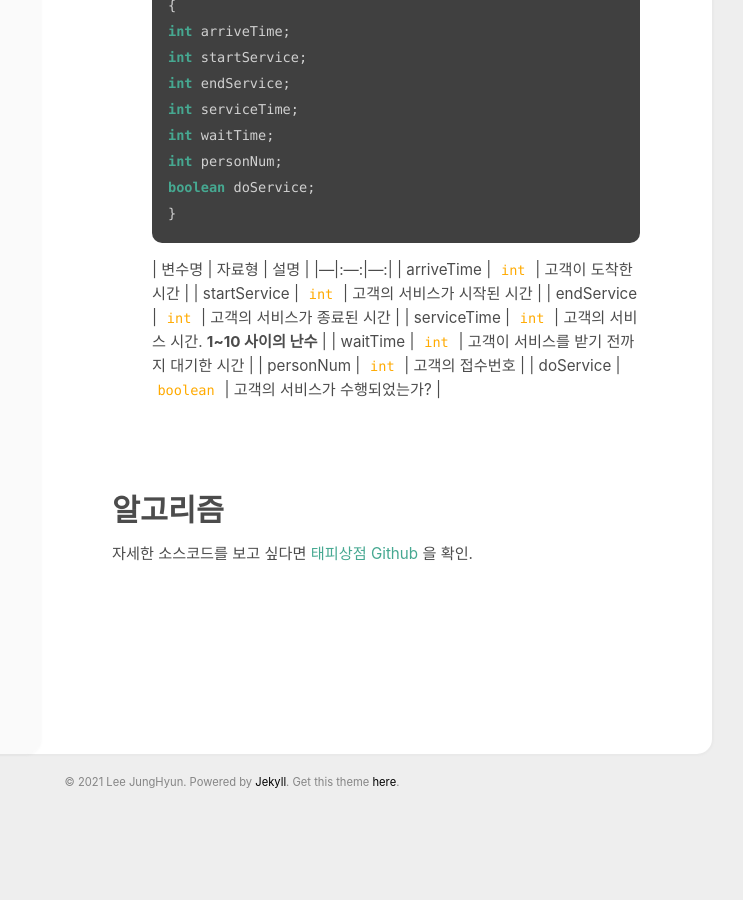
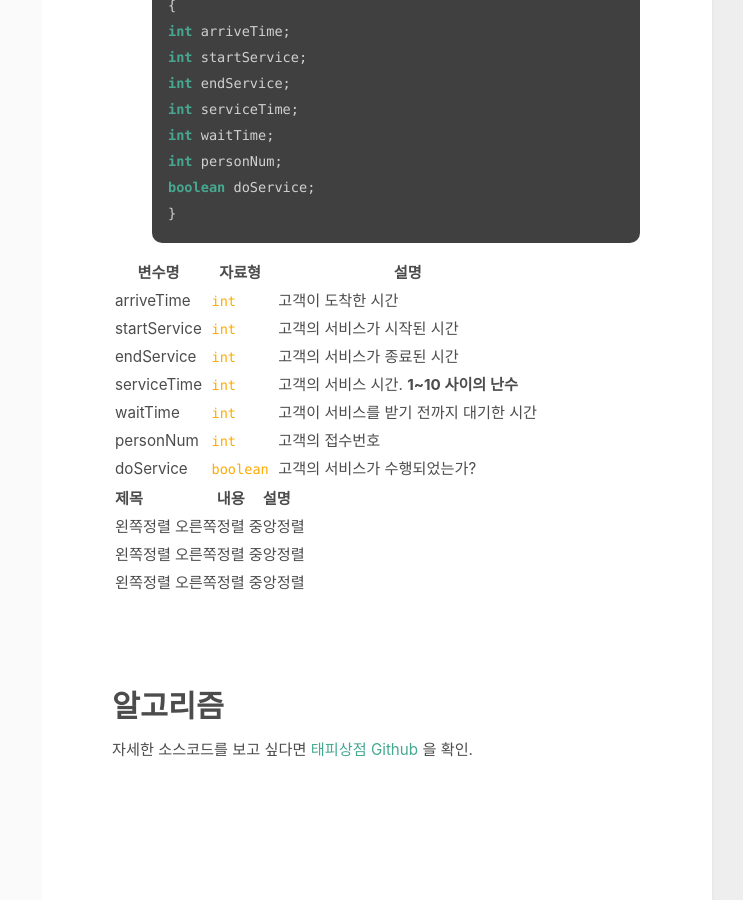
Before and after one commit to moomyung1013/moomyung1013.github.io, a Jekyll site: the page built from _posts/2020-01-21-taffy.md, in a window 1280 px wide and 900 px high, scrolled down 1512 px. Shown: the whole window, without its empty margins (408-1151 px from the left). Built offline with Jekyll 4.4.1, drawn with Linux system fonts in a browser that asks for light colours; before the commit the page ends 2327 px from its top, so only the background shows below that.

Commit message:
taffy posting table changed

````diff
--- a/_posts/2020-01-21-taffy.md
+++ b/_posts/2020-01-21-taffy.md
@@ -46,15 +46,22 @@ public class Person
   boolean doService;
 }
 ```
-| 변수명 | 자료형 | 설명 |
-|---|:---:|---:|
-| arriveTime | `int` | 고객이 도착한 시간 |
-| startService | `int` | 고객의 서비스가 시작된 시간 |
-| endService | `int` | 고객의 서비스가 종료된 시간 |
-| serviceTime | `int` | 고객의 서비스 시간. **1~10 사이의 난수** |
-| waitTime | `int` | 고객이 서비스를 받기 전까지 대기한 시간 |
-| personNum | `int` | 고객의 접수번호 |
-| doService | `boolean` | 고객의 서비스가 수행되었는가? |
+
+|변수명|자료형|설명|
+|---|---|---|
+|arriveTime|`int`|고객이 도착한 시간|
+|startService|`int` |고객의 서비스가 시작된 시간|
+|endService |`int`|고객의 서비스가 종료된 시간|
+|serviceTime|`int`|고객의 서비스 시간. **1~10 사이의 난수**|
+|waitTime|`int`|고객이 서비스를 받기 전까지 대기한 시간|
+|personNum|`int`|고객의 접수번호|
+|doService|`boolean`|고객의 서비스가 수행되었는가?|
+
+|제목|내용|설명|
+|:---|---:|:---:|
+|왼쪽정렬|오른쪽정렬|중앙정렬|
+|왼쪽정렬|오른쪽정렬|중앙정렬|
+|왼쪽정렬|오른쪽정렬|중앙정렬|
 
 
 <br><br>
````
